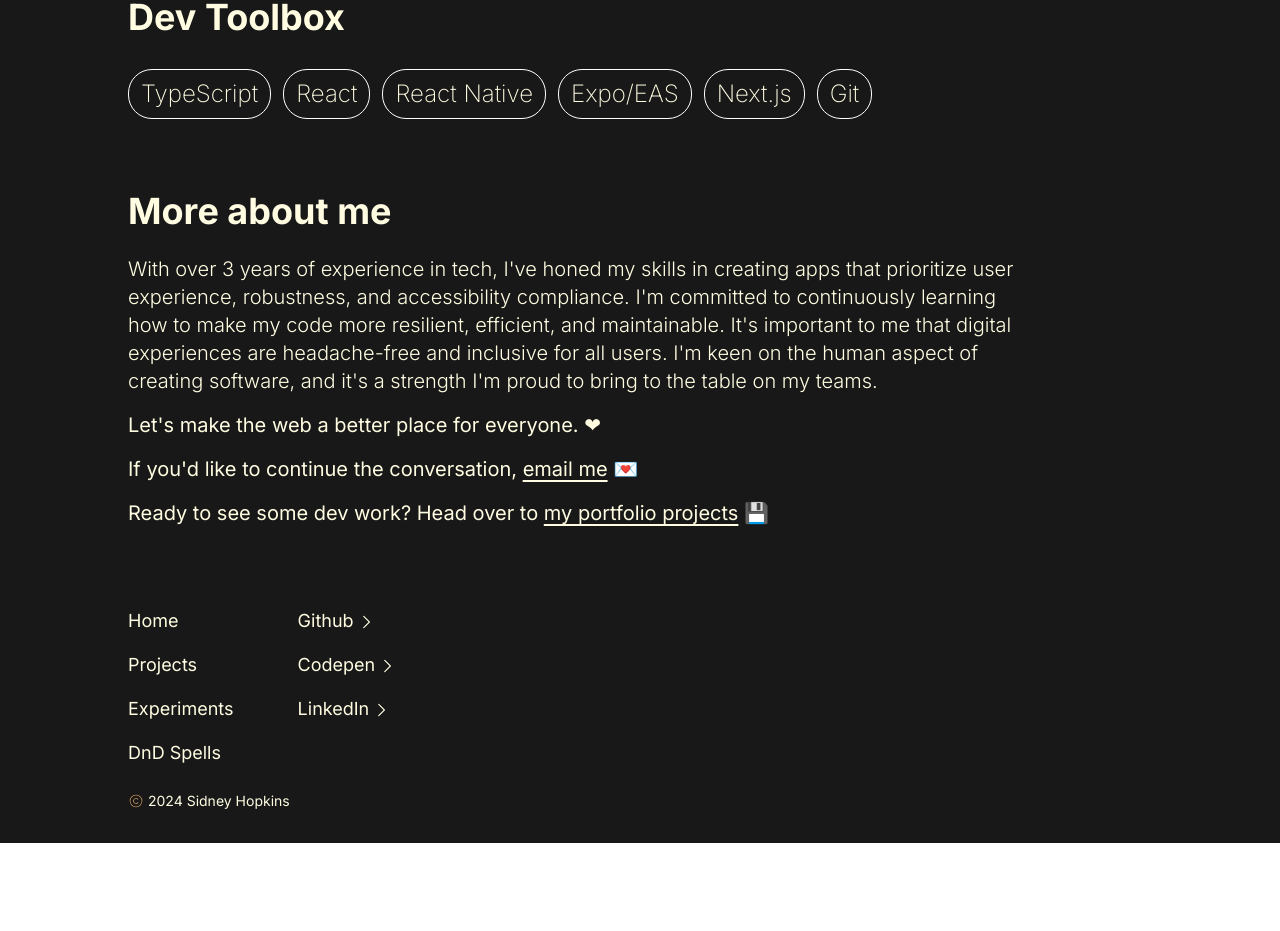
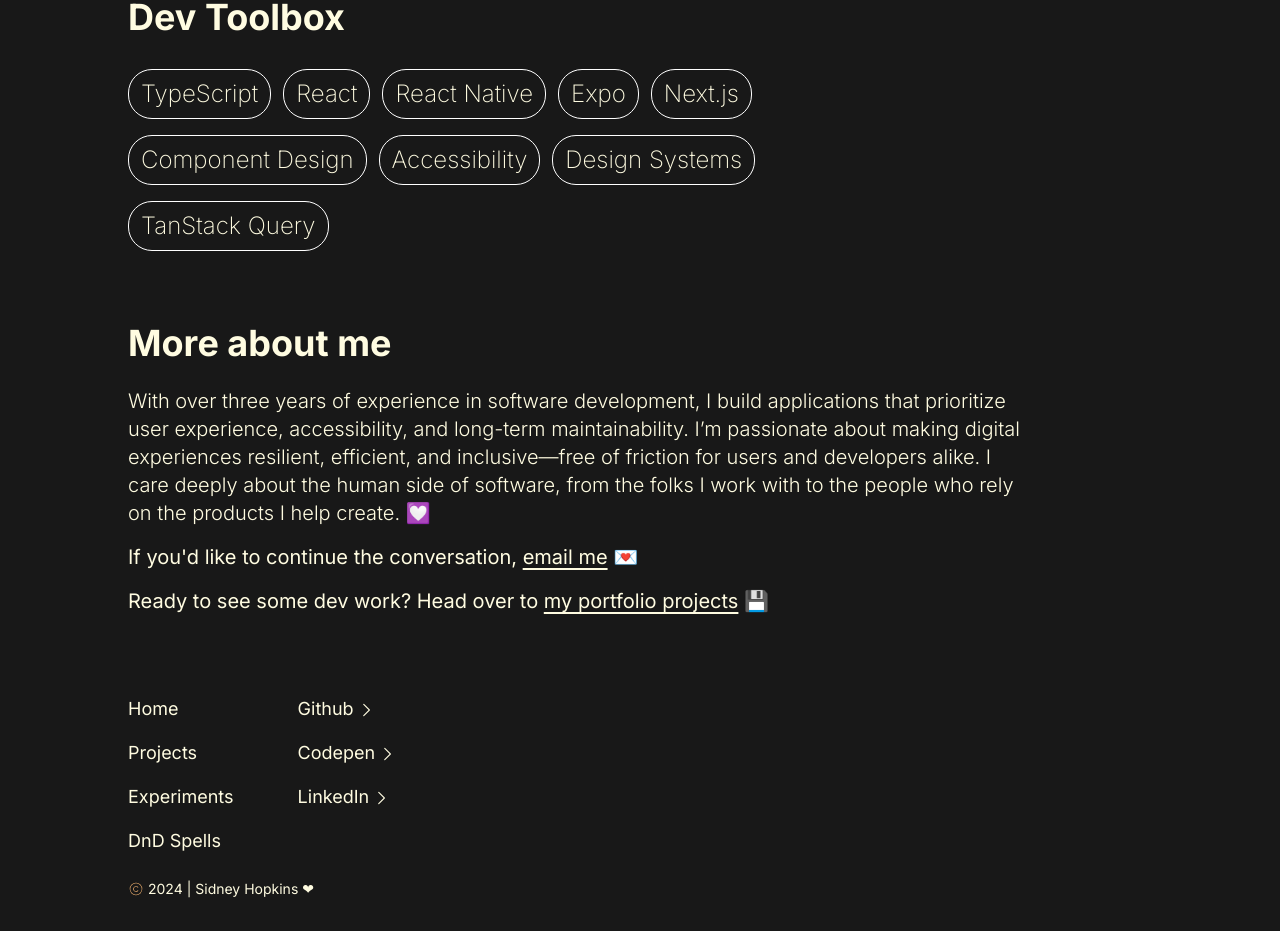
Before and after one commit to sidneyhopkins/nextjs-portfolio, a Next.js app: page / in a window 1280 px wide. Shown: the part 600-1531 px from the top of the page. Before the commit the page ends 1443 px from the top, so only its background shows below. Built offline with nearby package versions, Linux system fonts and the light colour scheme.

Commit message:
Fall 2025 content updates

```diff
--- a/app/components/Footer.tsx
+++ b/app/components/Footer.tsx
@@ -5,17 +5,19 @@ import { CaretRight, Copyright } from "@phosphor-icons/react";
 export default function Footer() {
   const primaryLinks = [
       { href: '/', label: 'Home' },
-      // { href: "/about/", label: "About" },
       { href: '/projects/', label: 'Projects' },
       { href: '/experiments/', label: 'Experiments' },
       { href: '/dnd-spells/', label: 'DnD Spells' },
   ]
 
   const secondaryLinks = [
-    { href: "https://github.com/sidneyhopkins", label: "Github" },
-    { href: "https://codepen.io/sidneyhopkins/", label: "Codepen" },
-    { href: "https://www.linkedin.com/in/sidney-hopkins/", label: "LinkedIn" },
-  ];
+      { href: 'https://github.com/sidneyhopkins', label: 'Github' },
+      { href: 'https://codepen.io/sidneyhopkins/', label: 'Codepen' },
+      {
+          href: 'https://www.linkedin.com/in/sidney-hopkins/',
+          label: 'LinkedIn',
+      },
+  ]
 
   return (
       <footer className="bg-light text-dark dark:bg-dark dark:text-light px-4 sm:px-8 pb-8 text-lg">
@@ -26,8 +28,7 @@ export default function Footer() {
                           <li key={link.href}>
                               <Link
                                   className="hover:border-gray-500 border-b border-transparent"
-                  href={link.href}
-                >
+                                  href={link.href}>
                                   {link.label}
                               </Link>
                           </li>
@@ -49,7 +50,9 @@ export default function Footer() {
                       ))}
                   </ul>
               </section>
-        <section aria-label="copyright info" className="pt-6 text-sm text-left">
+              <section
+                  aria-label="copyright info"
+                  className="pt-6 text-sm text-left">
                   <p className="flex items-center">
                       <span className="sr-only">Copyright</span>
                       <Copyright
@@ -57,10 +60,10 @@ export default function Footer() {
                           size={16}
                           className="inline-block mr-1 fill-orange-700 dark:fill-orange-300"
                       />
-            {new Date().getFullYear()} Sidney Hopkins
+                      {new Date().getFullYear()} | Sidney Hopkins &#10084;
                   </p>
               </section>
           </div>
       </footer>
-  );
+  )
 }
--- a/app/components/Header.tsx
+++ b/app/components/Header.tsx
@@ -29,12 +29,11 @@ export default function Nav() {
   };
 
   const navLinks = [
-    { href: "/", label: "🪴 Home" },
-    // { href: "/about/", label: "🐦 About" },
-    { href: "/projects/", label: "💾 Projects" },
-    { href: "/experiments/", label: "🦜 Experiments" },
-    { href: "https://github.com/sidneyhopkins", label: "🐈‍⬛ GitHub" },
-  ];
+      { href: '/', label: '🪴 Home' },
+      { href: '/projects/', label: '💾 Projects' },
+      { href: '/experiments/', label: '🦜 Experiments' },
+      { href: 'https://github.com/sidneyhopkins', label: '🐈‍⬛ GitHub' },
+  ]
 
   return (
     <header className="bg-light dark:bg-dark dark:text-light text-base md:text-xl px-3 md:px-8 py-3 md:py-12">
--- a/app/components/ProjectItem.tsx
+++ b/app/components/ProjectItem.tsx
@@ -22,8 +22,7 @@ export const ProjectItem: React.FC<ProjectType> = ({
   const [colorIndex, setColorIndex] = useState(0);
 
   const getRandomColorClass = (max: number) => {
-    const color = Math.floor(Math.random() * max);
-    console.log(color);
+    const color = Math.floor(Math.random() * max)
     return color;
   };
   useEffect(() => {
--- a/app/experiments/page.tsx
+++ b/app/experiments/page.tsx
@@ -61,9 +61,10 @@ export default function Experiments() {
       <section className="mx-auto max-w-5xl">
           <h2 className="text-4xl md:text-6xl font-bold pb-8">Experiments</h2>
           <p className="pb-8 mb-8 border-b border-slate-400">
-        These are some of my attempts to solve odd problems or create something
-        special. <br />
-        Rough and ready. Enjoy 🩵 🪄💡
+              These are some of my attempts to solve odd problems or create
+              something special. <br />
+              Rough and ready. Hopefully not broken, I don't maintain these 🩵
+              🪄💡
           </p>
           <ul className="grid fluid-grid gap-4">
               {experiments.map(experiment => (
@@ -77,5 +78,5 @@ export default function Experiments() {
               ))}
           </ul>
       </section>
-  );
+  )
 }
--- a/app/layout.tsx
+++ b/app/layout.tsx
@@ -1,45 +1,47 @@
-import type { Metadata } from "next";
-import Head from "next/head";
-import { Inter } from "next/font/google";
-import "./globals.css";
-import "./scss/main.scss";
-import Header from "./components/Header";
-import Footer from "./components/Footer";
+import type { Metadata } from 'next'
+import { Inter } from 'next/font/google'
+import './globals.css'
+import './scss/main.scss'
+import Header from './components/Header'
+import Footer from './components/Footer'
 
-const inter = Inter({ subsets: ["latin"] });
+const inter = Inter({ subsets: ['latin'] })
 
 export const metadata: Metadata = {
     title: "Sidney's Portfolio",
-  description: "Sidney Hopkins. Front-end developer portfolio website.",
-  creator: "Sidney Hopkins",
-  keywords: ["Portfolio", "React", "Front-end", "TypeScript"],
+    description:
+        'Sidney Hopkins | Portfolio | Frontend Engineer | React, React Native, TypeScript, Next.js',
+    creator: 'Sidney Hopkins',
+    keywords: [
+        'Software Portfolio',
+        'React',
+        'Front-end',
+        'Frontend',
+        'TypeScript',
+        'React Native',
+    ],
     alternates: {
-    canonical: "/",
+        canonical: '/',
         languages: {
-      "en-US": "/en-US",
+            'en-US': '/en-US',
         },
     },
     openGraph: {
         title: "Sidney's Portfolio",
         description:
-      "Sidney Hopkins | Frontend Software Engineer | Guided Meditation Creator.",
-    url: "https://sidneyhopkins.info",
+            'Sidney Hopkins | Portfolio | Frontend Engineer | React, React Native, TypeScript, Next.js',
+        url: 'https://sidneyhopkins.info',
         siteName: "Sidney's Portfolio",
         images: [
             {
-        url: "https://nextjs.org/og.png", // Must be an absolute URL
-        width: 800,
+                url: 'https://sidneyhopkins.info/img/laptoptea.webp', // Must be an absolute URL
+                width: 600,
                 height: 600,
-      },
-      {
-        url: "https://nextjs.org/og-alt.png", // Must be an absolute URL
-        width: 1800,
-        height: 1600,
-        alt: "My custom alt",
+                alt: 'minimal graphic art of laptop and mug of tea',
             },
         ],
-    locale: "en_US",
-    type: "website",
+        locale: 'en_US',
+        type: 'website',
     },
     robots: {
         index: false,
@@ -49,43 +51,39 @@ export const metadata: Metadata = {
             index: true,
             follow: false,
             noimageindex: true,
-      "max-video-preview": -1,
-      "max-image-preview": "large",
-      "max-snippet": -1,
+            'max-video-preview': -1,
+            'max-image-preview': 'large',
+            'max-snippet': -1,
         },
     },
 
     icons: {
-    icon: "/icon.png",
-    shortcut: "/shortcut-icon.png",
-    apple: "/apple-icon.png",
+        icon: '/icon.png',
+        shortcut: '/shortcut-icon.png',
+        apple: '/apple-icon.png',
         other: {
-      rel: "apple-touch-icon-precomposed",
-      url: "/apple-touch-icon-precomposed.png",
+            rel: 'apple-touch-icon-precomposed',
+            url: '/apple-touch-icon-precomposed.png',
         },
     },
-};
+}
 
 export default function RootLayout({
     children,
 }: {
-  children: React.ReactNode;
+    children: React.ReactNode
 }) {
     return (
         <html lang="en" className="dark">
-      <Head>
-        <title>My page title</title>
-      </Head>
             <body className={inter.className}>
                 <Header />
                 <main
                     id="main"
-          className="min-h-screen bg-light text-dark dark:bg-dark dark:text-light px-4 sm:px-8 py-8 md:py-16 text-2xl"
-        >
+                    className="min-h-screen bg-light text-dark dark:bg-dark dark:text-light px-4 sm:px-8 py-8 md:py-16 text-2xl">
                     {children}
                 </main>
                 <Footer />
             </body>
         </html>
-  );
+    )
 }
--- a/app/page.tsx
+++ b/app/page.tsx
@@ -6,9 +6,13 @@ export default function Home() {
       'TypeScript',
       'React',
       'React Native',
-      'Expo/EAS',
+      'Expo',
       'Next.js',
-      'Git',
+      'Component Design',
+      'Accessibility',
+      'Design Systems',
+      'TanStack Query',
+      // 'Git',
       // 'HTML',
       // 'CSS / SCSS',
       // 'Tailwind CSS',
@@ -33,13 +37,13 @@ export default function Home() {
                       </p>
                       <p className="max-w-xl text-lg md:text-3xl md:leading-relaxed">
                           I'm a self-taught frontend software engineer, crafter,
-                          game lover, birder, and watercolor painter.
+                          hiker, game lover, birder, and watercolorist.☺️
                       </p>
                   </div>
                   <div className="aspect-square rounded-b-full md:w-1/3 md:mr-6">
                       <Image
                           className="rounded-full object-cover aspect-square"
-                          src="/img/headshot.jpg"
+                          src="/img/headshot2.jpg"
                           alt=""
                           width="400"
                           height="400"
@@ -64,17 +68,14 @@ export default function Home() {
           <section className="mx-auto max-w-5xl pt-8 md:pt-16">
               <h2 className="pb-6 font-bold text-4xl">More about me</h2>
               <p className="max-w-4xl text-xl pb-4 font-light">
-                  With over 3 years of experience in tech, I've honed my skills
-                  in creating apps that prioritize user experience, robustness,
-                  and accessibility compliance. I'm committed to continuously
-                  learning how to make my code more resilient, efficient, and
-                  maintainable. It's important to me that digital experiences
-                  are headache-free and inclusive for all users. I'm keen on the
-                  human aspect of creating software, and it's a strength I'm
-                  proud to bring to the table on my teams.
-              </p>
-              <p className="text-xl pb-4">
-                  Let's make the web a better place for everyone. &#10084;
+                  With over three years of experience in software development, I
+                  build applications that prioritize user experience,
+                  accessibility, and long-term maintainability. I’m passionate
+                  about making digital experiences resilient, efficient, and
+                  inclusive—free of friction for users and developers alike. I
+                  care deeply about the human side of software, from the folks I
+                  work with to the people who rely on the products I help
+                  create. 💟
               </p>
               <p className="text-xl pb-4">
                   If you'd like to continue the conversation,{' '}
```
Also changed, not shown: app/dnd-spells/page.tsx (+29 -22 lines), app/projects/page.tsx (+15 -15 lines), 1 other file (tests, documents, lock files or other folders). Lines whose indentation alone changed are shown as unchanged.
